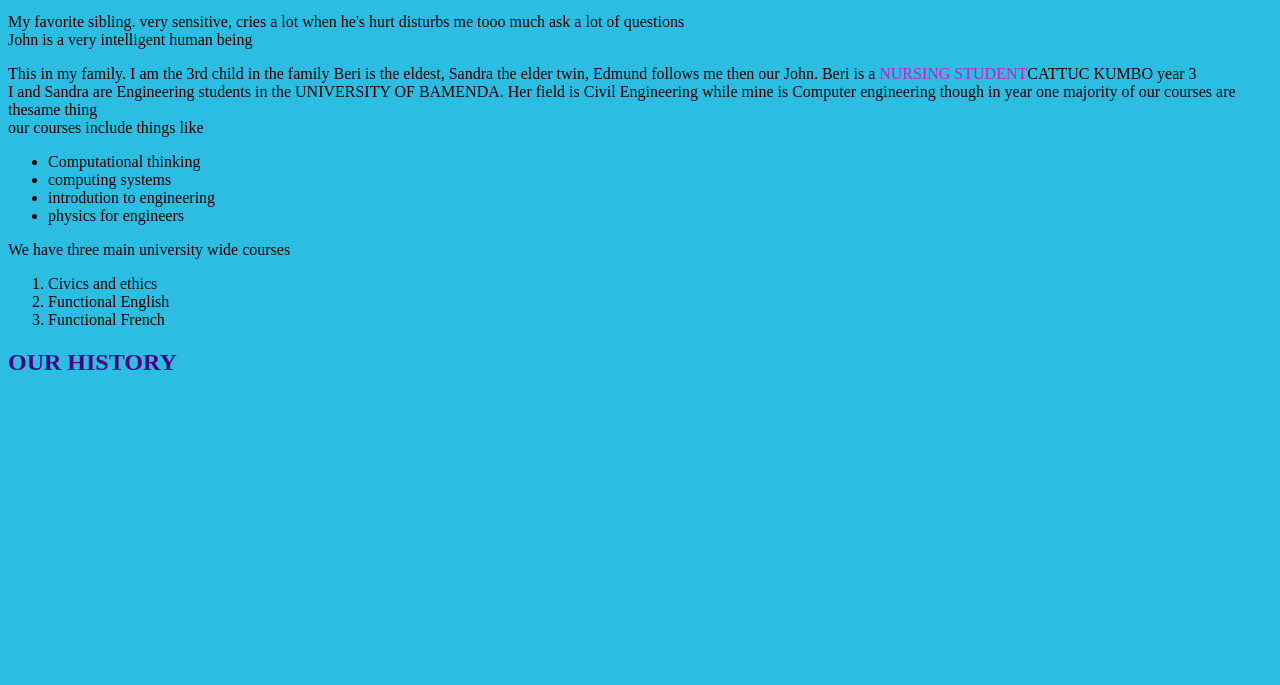
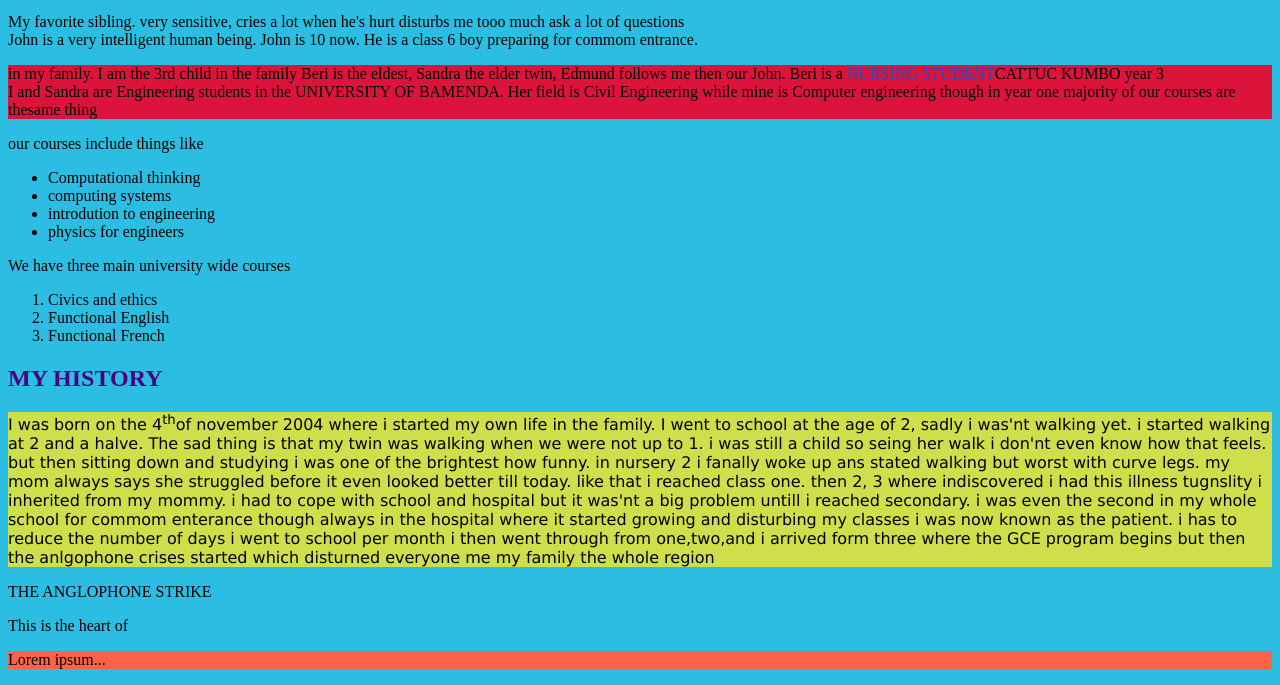
Before and after one commit to Sahla21-mch/html-basics, a plain HTML site: page family.html in a window 1280 px wide. Shown: the part 801-1486 px from the top of the page. Before the commit the page ends 1197 px from the top, so only its background shows below. Drawn offline with Linux system fonts and the light colour scheme.

Commit message:
the update

```diff
--- a/family.html
+++ b/family.html
@@ -4,7 +4,7 @@
         <title>my page</title>
     </head>
 <body style="background-color:rgb(43, 189, 226); color:rgb(2, 1, 1);" >
-        <h1><marquee><text style ="color:crimson"></test><i>ABOUT MY FAMYLY</i> </marquee></h1>
+        <h1><marquee><text style ="color:crimson"></test><i>ALL ABOUT ME</i> </marquee></h1>
 <h4><u>MUMMY</u></h4>
 <img src="images/MOM.jpg" alt="my first image" width="111" height="142">
 <p> MOM is my favorite person in the house so loving,caring she takes care of everyone in the house.
@@ -29,17 +29,26 @@
 <h4><U> JOHN</U></h4>
 <img src="images/JOHN.JPG" alt="my first image" width="111" height="142">
 <p> My favorite sibling. very sensitive, cries a lot when he's hurt disturbs me tooo much ask a lot of questions
-<br>John is a very intelligent human being
+<br>John is a very intelligent human being. John is 10 now. He is a class 6 boy preparing for commom entrance.
 </p>
-<p>This in my family. I am the 3rd child in the family Beri is the eldest, Sandra the elder twin,
-    Edmund follows me then our John. Beri is a <text style= "color:rgb(197, 31, 197)">NURSING STUDENT</text>CATTUC KUMBO year 3
+<p style="background-color: crimson">in my family. I am the 3rd child in the family Beri is the eldest, Sandra the elder twin,
+    Edmund follows me then our John. Beri is a <text style= "color:rgb(31, 75, 197)">NURSING STUDENT</text>CATTUC KUMBO year 3
     <br><text style= "color:rgb(2, 1, 1)"></text>I and Sandra are Engineering students in the UNIVERSITY OF BAMENDA. Her field is Civil Engineering while mine is Computer engineering though in year one majority of our courses are thesame thing
-<br>
+<br> </p>
 our courses include things like
 <br><ul><li>Computational thinking</li><li>computing systems</li><li>introdution to engineering</li><li>physics for engineers</li></ul>
 We have three main university wide courses
 <ol><li>Civics and ethics</li><li>Functional English</li><li>Functional French</li></ol>
-<h2><text style="color:indigo">OUR HISTORY</h2></p>
+<h2><text style="color:indigo">MY HISTORY</h2></p>
+    <p style="background-color:rgba(255, 233, 30, 0.767);font-family:verdana;">I was born on the 4<sup>th</sup>of
+    november 2004 where i started my own life in the family. I went to school at the age of 2, sadly i was'nt walking yet. i started walking at 2 and a halve. The sad thing is that my twin was walking when we were not up to 1. i was still
+a child so seing her walk i don'nt even know how that feels. but then sitting down and studying i was one of the brightest how funny. in nursery 2 i fanally woke up ans stated walking but worst with curve legs. my mom always says she struggled
+before it even looked better till today. like that i reached class one. then 2, 3 where indiscovered i had this illness tugnslity i inherited from my mommy. i had to cope with school and hospital but it was'nt a big problem untill i reached secondary. i was even the second in my whole school for commom enterance though always in the hospital
+where it started growing and disturbing my classes i was now known as the patient. i has to reduce the number of days i went to school per month i then went through from one,two,and i arrived form three where the GCE program begins but then the anlgophone crises started which disturned everyone me my family the whole region </p>
+<P>THE ANGLOPHONE STRIKE</P>
+<P>This is the heart of </P>
+<p style="background-color:Tomato;">Lorem ipsum...</p>
+
     </body>
 
 </html>
```
